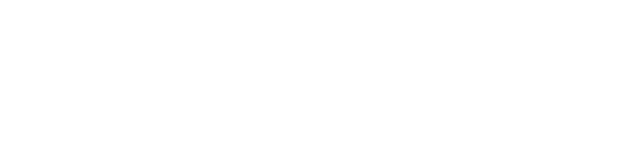
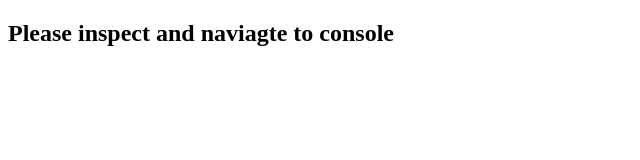
Before and after one commit to AMAN270899/APRIL22-WEB-FUNDAMENTALS_SUNDAY-TEST, a plain HTML site: page test29052022.html in a window 1280 px wide. Shown: the whole page, without its empty margins (0-640 px from the left). Drawn offline with Linux system fonts and the light colour scheme.

Commit message:
Add files via upload

```diff
--- a/test29052022.html
+++ b/test29052022.html
@@ -8,6 +8,8 @@
 </head>
 <body>
 
+    <h2> Please inspect and naviagte to console</h2>
+
     <script src="test29052022.js"></script>
 
 </body>
```
